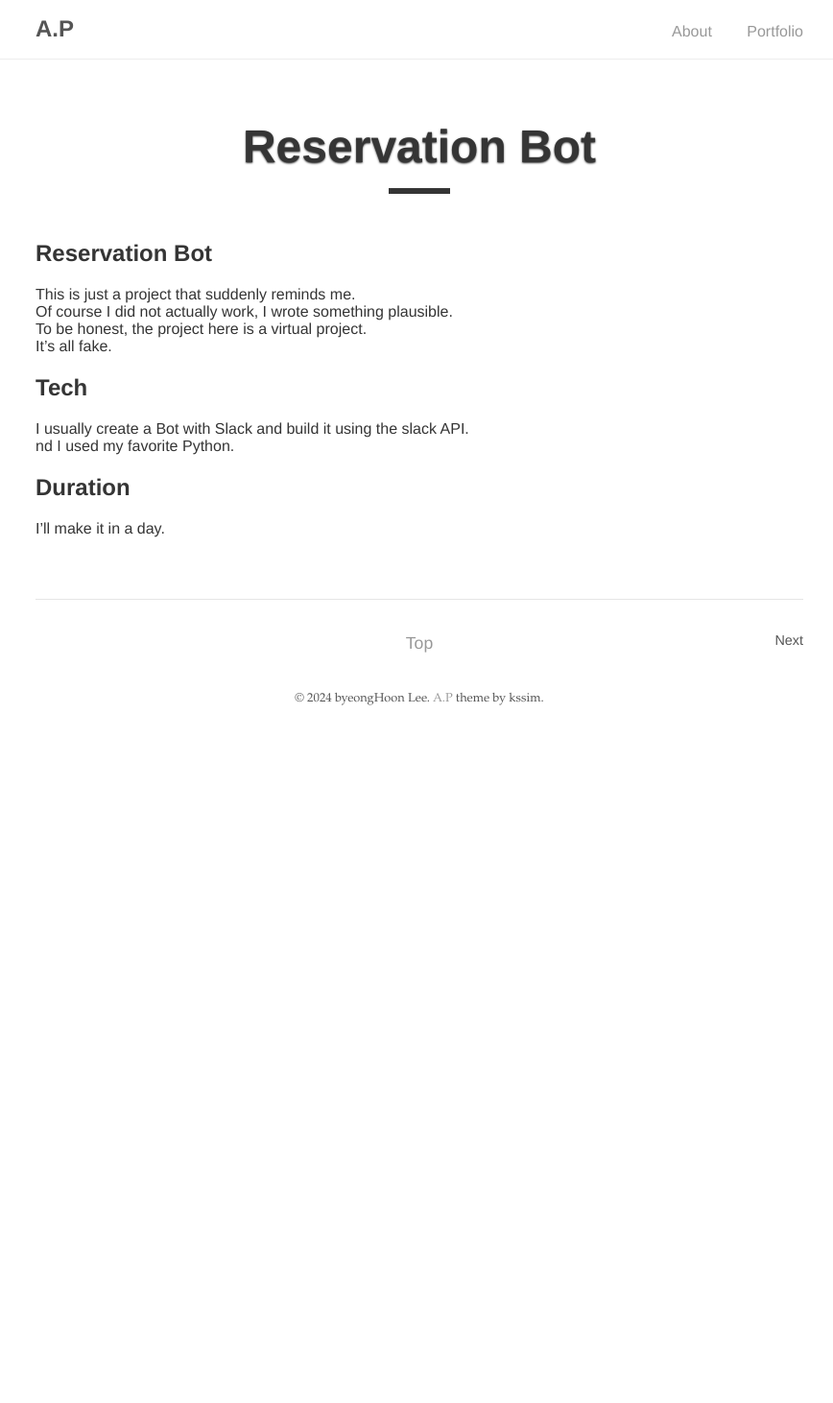
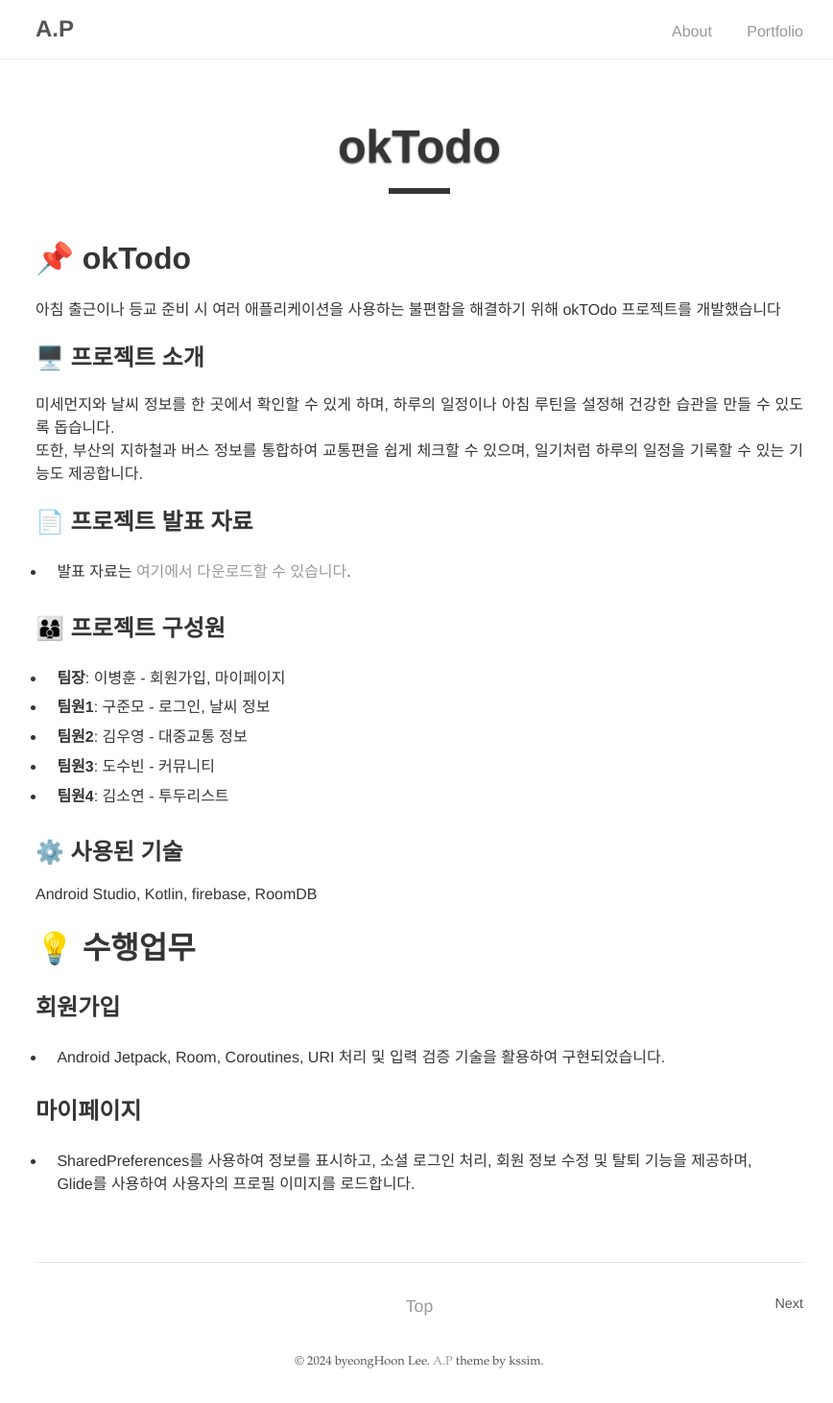
Before and after one commit to qudgns8883/qudgns8883.github.io, a Jekyll site: the page built from _posts/2024-12-14-reservation-bot.md, in a window 1280 px wide. Shown: the whole page at 96% size, without its empty margins (203-1071 px from the left). Built offline with Jekyll 4.4.1, drawn with Linux system fonts in a browser that asks for light colours; before the commit the page ends 900 px from its top, so only the background shows below that.

Commit message:
no message

```diff
--- a/_posts/2024-12-14-reservation-bot.md
+++ b/_posts/2024-12-14-reservation-bot.md
@@ -1,22 +1,36 @@
 ---
 layout: post
-title:  "Reservation Bot"
-info: "Restaurant Reservation Bot"
-tech: "Python, Slack API"
-type: B Company
+title:  "okTodo"
+info: "투두리스트"
+tech: "Android Studio, Kotlin, firebase, RoomDB,"
+type: Team project
 ---
 
-## Reservation Bot
-This is just a project that suddenly reminds me.
-Of course I did not actually work, I wrote something plausible.
-To be honest, the project here is a virtual project.
-It's all fake.
+# 📌 okTodo
+아침 출근이나 등교 준비 시 여러 애플리케이션을 사용하는 불편함을 해결하기 위해 okTOdo 프로젝트를 개발했습니다
 
+## 🖥️ 프로젝트 소개
+미세먼지와 날씨 정보를 한 곳에서 확인할 수 있게 하며, 하루의 일정이나 아침 루틴을 설정해 건강한 습관을 만들 수 있도록 돕습니다.
+또한, 부산의 지하철과 버스 정보를 통합하여 교통편을 쉽게 체크할 수 있으며, 일기처럼 하루의 일정을 기록할 수 있는 기능도 제공합니다.
 
-## Tech
-I usually create a Bot with Slack and build it using the slack API.
-nd I used my favorite Python.
+## 📄 프로젝트 발표 자료
+- 발표 자료는 [여기에서 다운로드할 수 있습니다](파일_경로/발표자료.pdf).
 
+## 👨‍👩‍👦 프로젝트 구성원
+- **팀장**: 이병훈 - 회원가입, 마이페이지
+- **팀원1**: 구준모 - 로그인, 날씨 정보
+- **팀원2**: 김우영 - 대중교통 정보
+- **팀원3**: 도수빈 - 커뮤니티
+- **팀원4**: 김소연 - 투두리스트
 
-## Duration
-I'll make it in a day.
+## ⚙️ 사용된 기술
+Android Studio, Kotlin, firebase, RoomDB
+
+# 💡 수행업무
+
+## 회원가입
+- Android Jetpack, Room, Coroutines, URI 처리 및 입력 검증 기술을 활용하여 구현되었습니다.
+
+## 마이페이지
+- SharedPreferences를 사용하여 정보를 표시하고, 소셜 로그인 처리, 회원 정보 수정 및 탈퇴 기능을 제공하며,
+Glide를 사용하여 사용자의 프로필 이미지를 로드합니다.
```
Also changed, not shown: _posts/2024-05-01-toy-project.md (+29 -12 lines), 5 other files.
